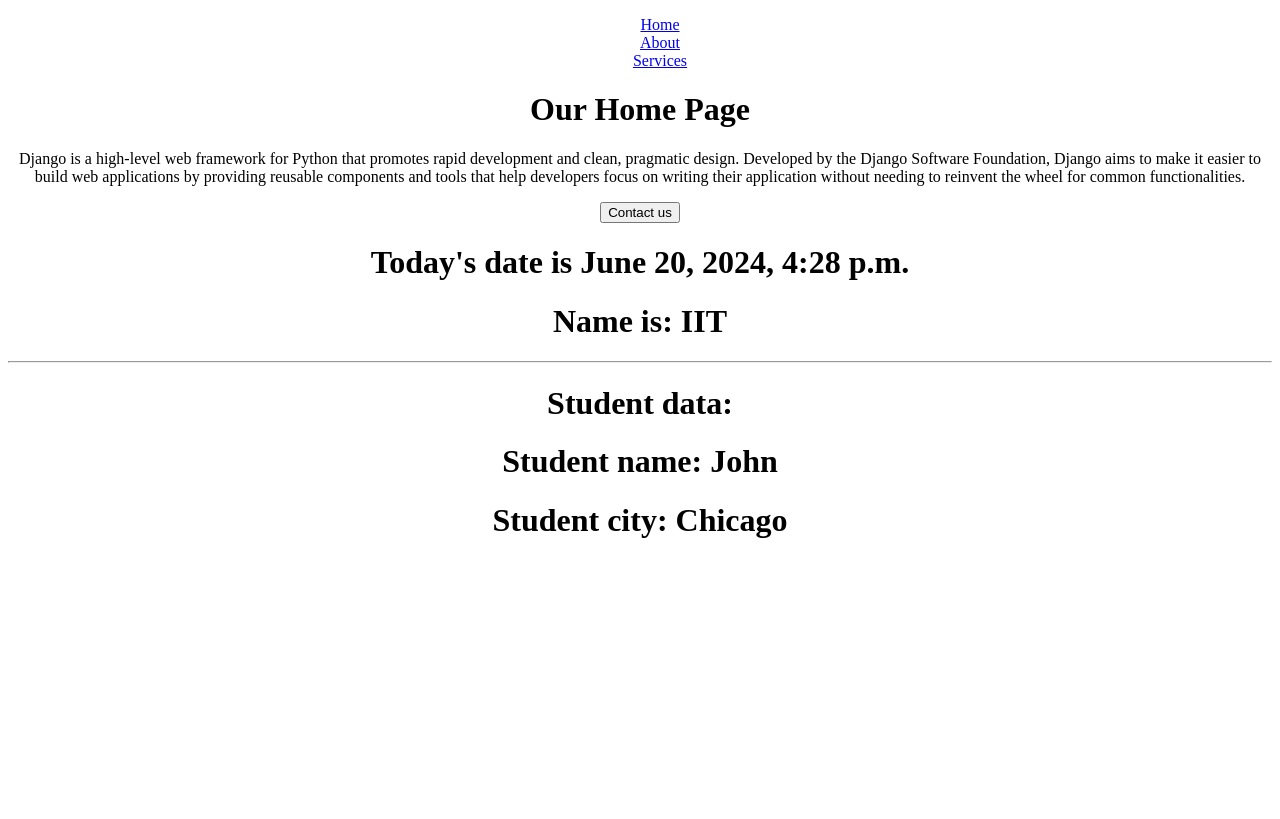
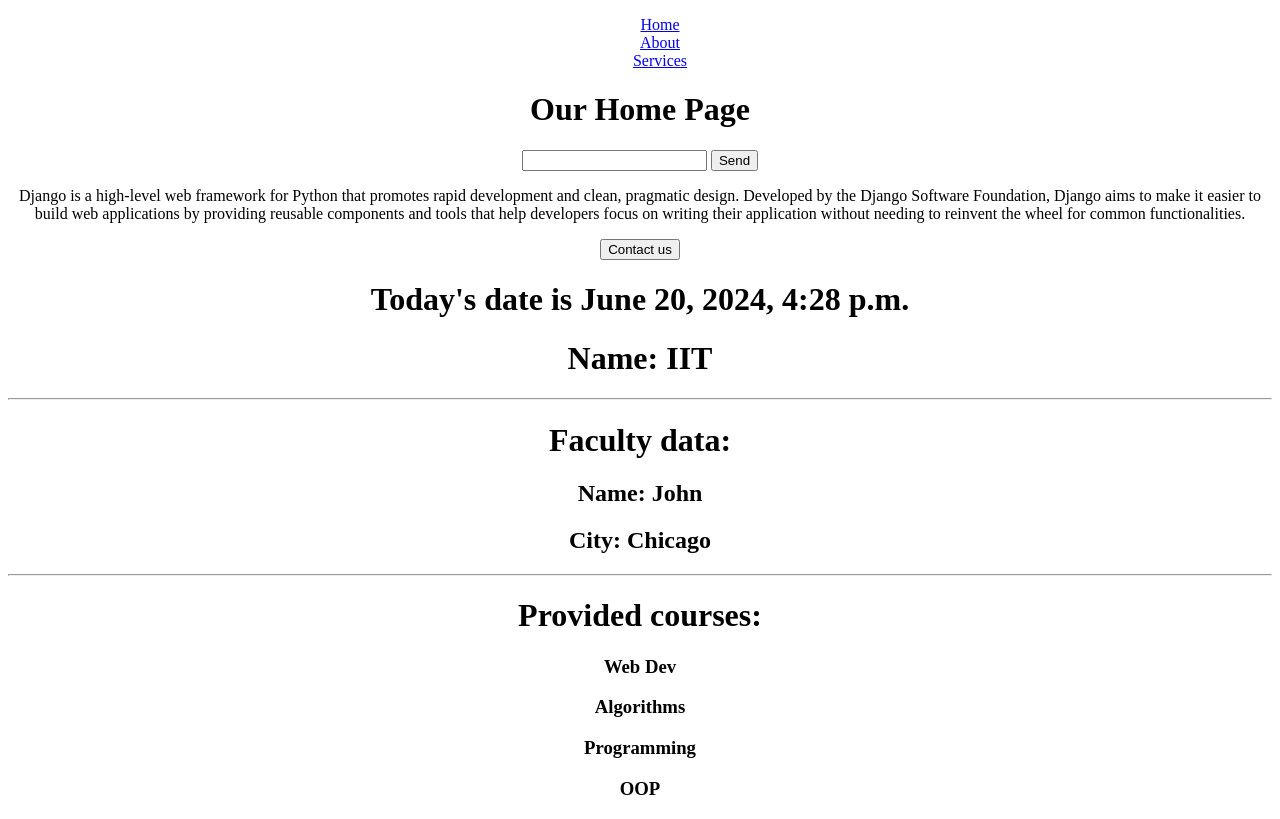
Before and after one commit to geetamatkar/Django-Employee-Dashboard, a Django app: page / in a window 1280 px wide. Run offline with Django 5.2, Linux system fonts and the light colour scheme.

Commit message:
# send data from template to view

```diff
--- a/myapp/views.py
+++ b/myapp/views.py
@@ -3,6 +3,13 @@ from django.shortcuts import render
 import datetime
 
 def home(request):
+
+    if request.method=='POST':
+        check = request.POST['check']
+        print(check)
+
+
+
     date=datetime.datetime.now()
     isActive = True
     name = 'IIT'
--- a/templates/home.html
+++ b/templates/home.html
@@ -10,6 +10,13 @@
     <div class="container" style="text-align: center;">
         {% include 'navbar.html' %}
         <h1>Our Home Page</h1>
+
+        <form action="/index/" method="post">
+            {% csrf_token %}
+            <input type="text" name="check">
+            <button>Send</button>
+        </form>
+
         <p>Django is a high-level web framework for Python that promotes rapid development and clean,
            pragmatic design. Developed by the Django Software Foundation, Django aims to make it easier
            to build web applications by providing reusable components and tools that help developers
@@ -21,11 +28,16 @@
          {% if isActive %}
          <div>
             <h1>Today's date is {{date}}</h1>
-            <h1>Name is: {{name}}</h1>
+            <h1>Name: {{name}}</h1>
             <hr />
-            <h1>Student data: </h1>
-            <h1>Student name: {{student_data.student_name}}</h1>
-            <h1>Student city: {{student_data.student_address}}</h1>
+            <h1>Faculty data: </h1>
+            <h2>Name: {{student_data.student_name}}</h1>
+            <h2>City: {{student_data.student_address}}</h1>
+            <hr>
+            <h1>Provided courses: </h1>
+            {% for p in list_of_programs %}
+            <h3>{{p}}</h3>
+            {% endfor %}
          </div>
 
          {% endif %}
```
